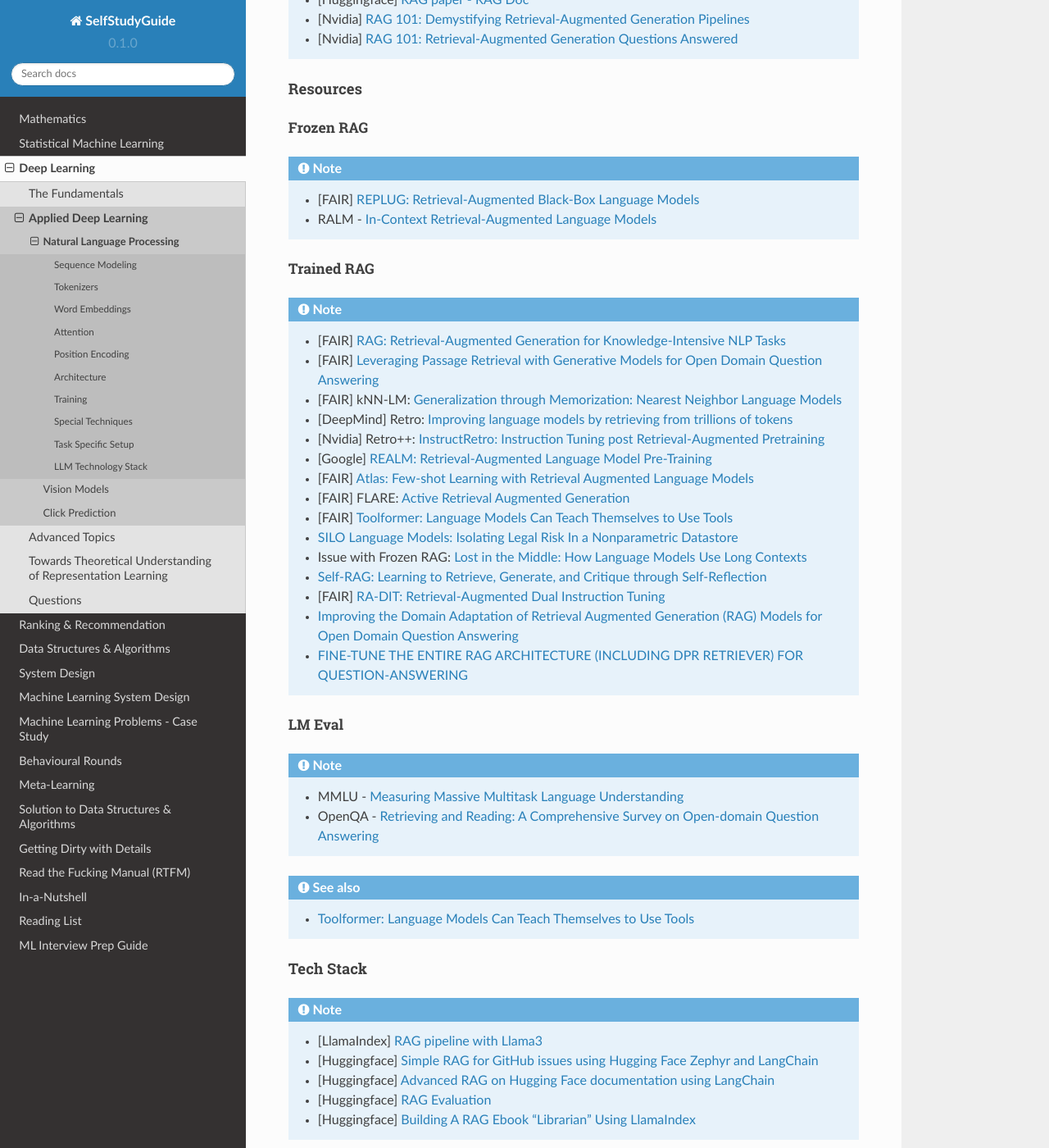
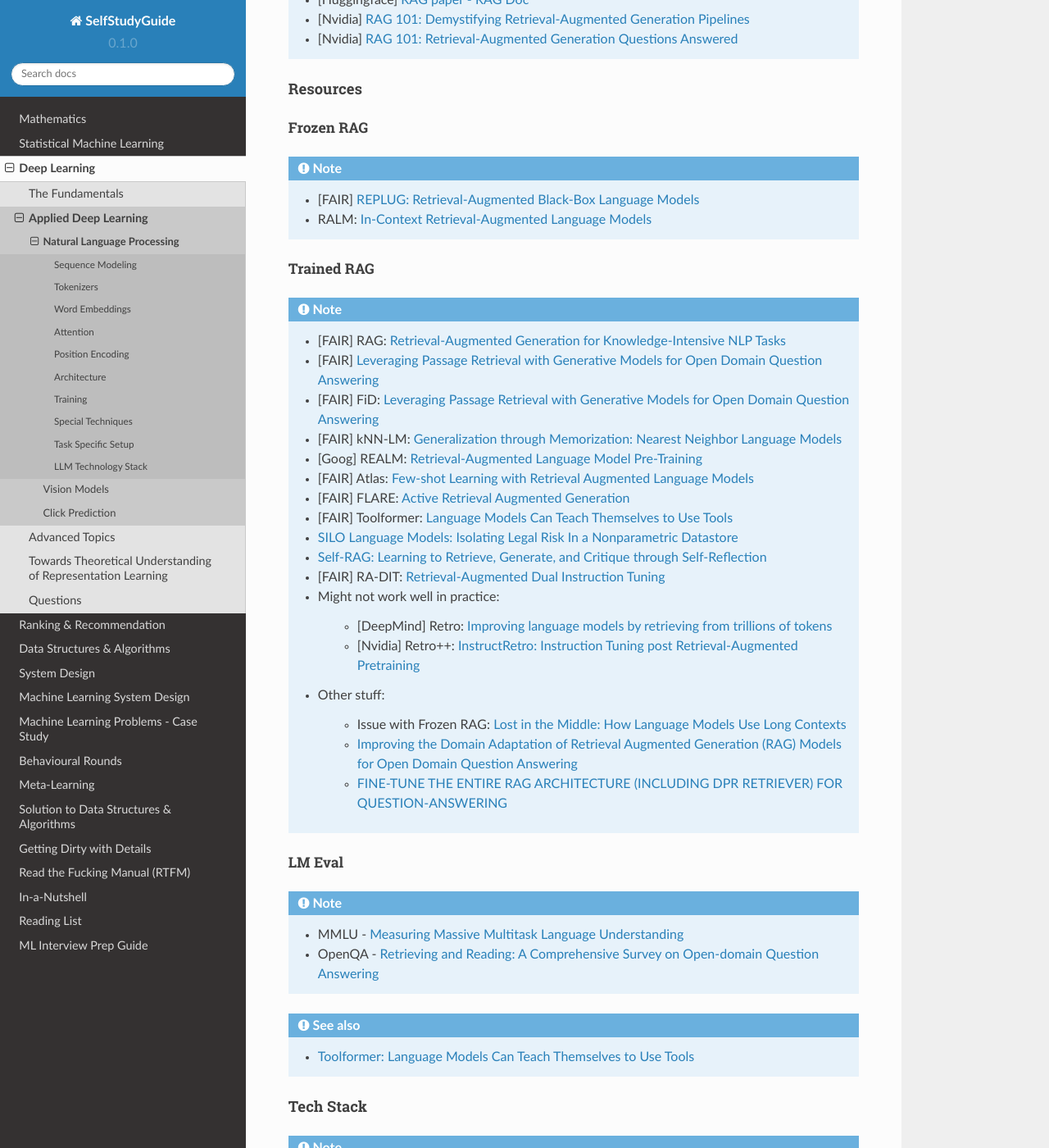
Before and after one commit to uselesstechjunks/leetcode, a Sphinx documentation site: the page built from docs/source/dl/application/nlp.rst, in a window 1280 px wide and 1400 px high, scrolled down 7947 px. Shown: the whole window at 82% size. Built offline with Sphinx 7.4.7 and the Read the Docs theme 2.0.0, drawn with Linux system fonts in a browser that asks for light colours.

Commit message:
Update nlp.rst

```diff
--- a/docs/source/dl/application/nlp.rst
+++ b/docs/source/dl/application/nlp.rst
@@ -297,26 +297,31 @@ Frozen RAG
 ^^^^^^^^^^^^^^^^^^^^^^^^^^^^^^^^^^^^^^^^^^^^^^^^^^^^^^^^^^^^^^^^^^^^^^^^^^^^^^^^^^^^^^^^^
 .. note::
 	* [FAIR] `REPLUG: Retrieval-Augmented Black-Box Language Models <https://arxiv.org/pdf/2301.12652>`_
-	* RALM - `In-Context Retrieval-Augmented Language Models <https://arxiv.org/pdf/2302.00083>`_
+	* RALM: `In-Context Retrieval-Augmented Language Models <https://arxiv.org/pdf/2302.00083>`_
 
 Trained RAG
 ^^^^^^^^^^^^^^^^^^^^^^^^^^^^^^^^^^^^^^^^^^^^^^^^^^^^^^^^^^^^^^^^^^^^^^^^^^^^^^^^^^^^^^^^^
 .. note::
-	* [FAIR] `RAG: Retrieval-Augmented Generation for Knowledge-Intensive NLP Tasks <https://arxiv.org/pdf/2005.11401>`_
+	* [FAIR] RAG: `Retrieval-Augmented Generation for Knowledge-Intensive NLP Tasks <https://arxiv.org/pdf/2005.11401>`_
 	* [FAIR] `Leveraging Passage Retrieval with Generative Models for Open Domain Question Answering <https://arxiv.org/pdf/2007.01282>`_
+	* [FAIR] FiD: `Leveraging Passage Retrieval with Generative Models for Open Domain Question Answering <https://arxiv.org/pdf/2007.01282>`_
 	* [FAIR] kNN-LM: `Generalization through Memorization: Nearest Neighbor Language Models <https://arxiv.org/pdf/1911.00172>`_
-	* [DeepMind] Retro: `Improving language models by retrieving from trillions of tokens <https://arxiv.org/pdf/2112.04426>`_
-	* [Nvidia] Retro++: `InstructRetro: Instruction Tuning post Retrieval-Augmented Pretraining <https://arxiv.org/pdf/2310.07713v2>`_
-	* [Google] `REALM: Retrieval-Augmented Language Model Pre-Training <https://arxiv.org/pdf/2002.08909>`_
-	* [FAIR] `Atlas: Few-shot Learning with Retrieval Augmented Language Models <https://arxiv.org/pdf/2208.03299>`_
+	* [Goog] REALM: `Retrieval-Augmented Language Model Pre-Training <https://arxiv.org/pdf/2002.08909>`_
+	* [FAIR] Atlas: `Few-shot Learning with Retrieval Augmented Language Models <https://arxiv.org/pdf/2208.03299>`_
 	* [FAIR] FLARE: `Active Retrieval Augmented Generation <https://arxiv.org/pdf/2305.06983>`_
-	* [FAIR] `Toolformer: Language Models Can Teach Themselves to Use Tools <https://arxiv.org/pdf/2302.04761>`_
+	* [FAIR] Toolformer: `Language Models Can Teach Themselves to Use Tools <https://arxiv.org/pdf/2302.04761>`_
 	* `SILO Language Models: Isolating Legal Risk In a Nonparametric Datastore <https://arxiv.org/pdf/2308.04430>`_
-	* Issue with Frozen RAG: `Lost in the Middle: How Language Models Use Long Contexts <https://arxiv.org/pdf/2307.03172>`_
 	* `Self-RAG: Learning to Retrieve, Generate, and Critique through Self-Reflection <https://arxiv.org/pdf/2310.11511>`_
-	* [FAIR] `RA-DIT: Retrieval-Augmented Dual Instruction Tuning <https://arxiv.org/pdf/2310.01352>`_
-	* `Improving the Domain Adaptation of Retrieval Augmented Generation (RAG) Models for Open Domain Question Answering <https://arxiv.org/pdf/2210.02627v1>`_
-	* `FINE-TUNE THE ENTIRE RAG ARCHITECTURE (INCLUDING DPR RETRIEVER) FOR QUESTION-ANSWERING <https://arxiv.org/pdf/2106.11517v1>`_
+	* [FAIR] RA-DIT: `Retrieval-Augmented Dual Instruction Tuning <https://arxiv.org/pdf/2310.01352>`_
+	* Might not work well in practice:
+
+		* [DeepMind] Retro: `Improving language models by retrieving from trillions of tokens <https://arxiv.org/pdf/2112.04426>`_
+		* [Nvidia] Retro++: `InstructRetro: Instruction Tuning post Retrieval-Augmented Pretraining <https://arxiv.org/pdf/2310.07713v2>`_
+	* Other stuff:
+
+		* Issue with Frozen RAG: `Lost in the Middle: How Language Models Use Long Contexts <https://arxiv.org/pdf/2307.03172>`_
+		* `Improving the Domain Adaptation of Retrieval Augmented Generation (RAG) Models for Open Domain Question Answering <https://arxiv.org/pdf/2210.02627v1>`_
+		* `FINE-TUNE THE ENTIRE RAG ARCHITECTURE (INCLUDING DPR RETRIEVER) FOR QUESTION-ANSWERING <https://arxiv.org/pdf/2106.11517v1>`_
 
 LM Eval
 ^^^^^^^^^^^^^^^^^^^^^^^^^^^^^^^^^^^^^^^^^^^^^^^^^^^^^^^^^^^^^^^^^^^^^^^^^^^^^^^^^^^^^^^^^
```
